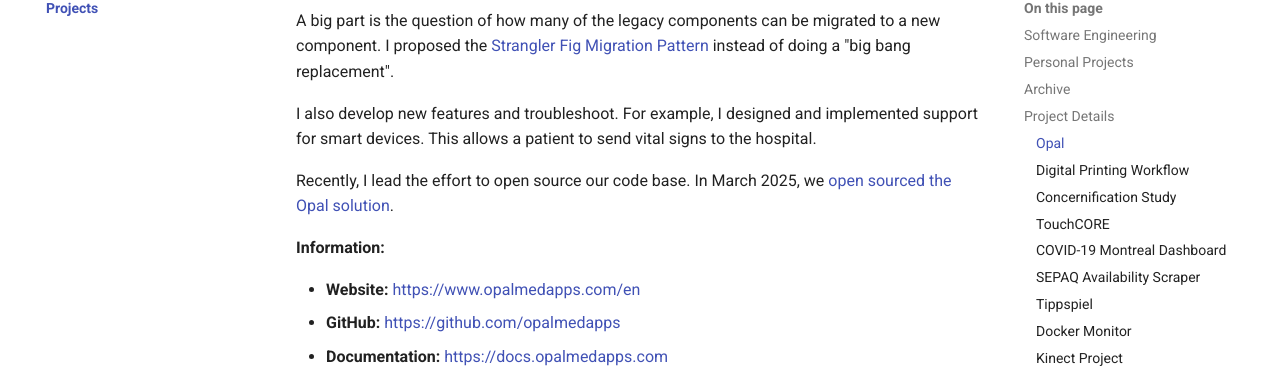
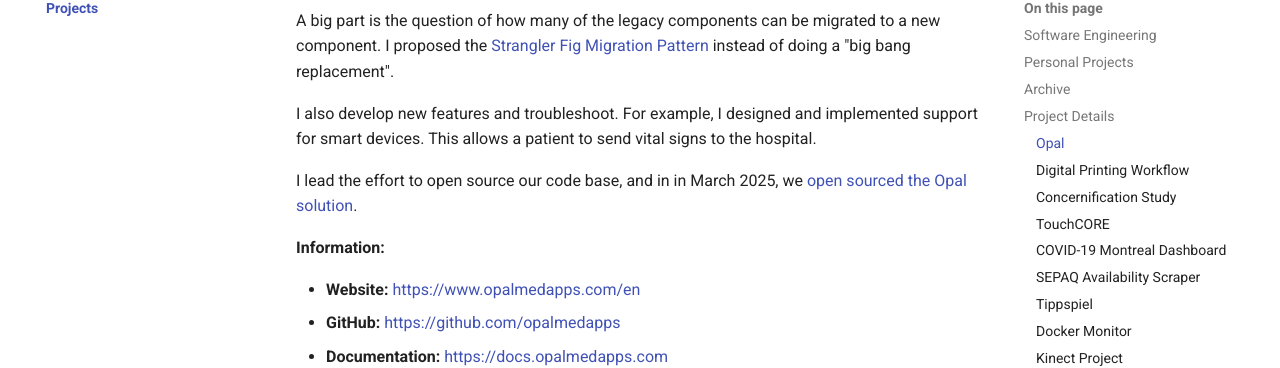
Before and after one commit to mschoettle/website, an MkDocs documentation site: the page built from docs/projects/index.md, in a window 1280 px wide and 900 px high, scrolled down 2068 px. Shown: the part 89-457 px from the top of the window. Built offline with MkDocs 1.6.1 and Material for MkDocs 9.7.7, drawn with Linux system fonts in a browser that asks for light colours; emoji names are drawn with the system emoji font; plug-ins that fetch from the network failed and are left out.

Commit message:
small change to opal project

```diff
--- a/docs/projects/index.md
+++ b/docs/projects/index.md
@@ -133,8 +133,7 @@
 For example, I designed and implemented support for smart devices.
 This allows a patient to send vital signs to the hospital.
 
-Recently, I lead the effort to open source our code base.
-In March 2025, we [open sourced the Opal solution](https://github.com/opalmedapps).
+I lead the effort to open source our code base, and in in March 2025, we [open sourced the Opal solution](https://github.com/opalmedapps).
 
 **Information:**
 
```
